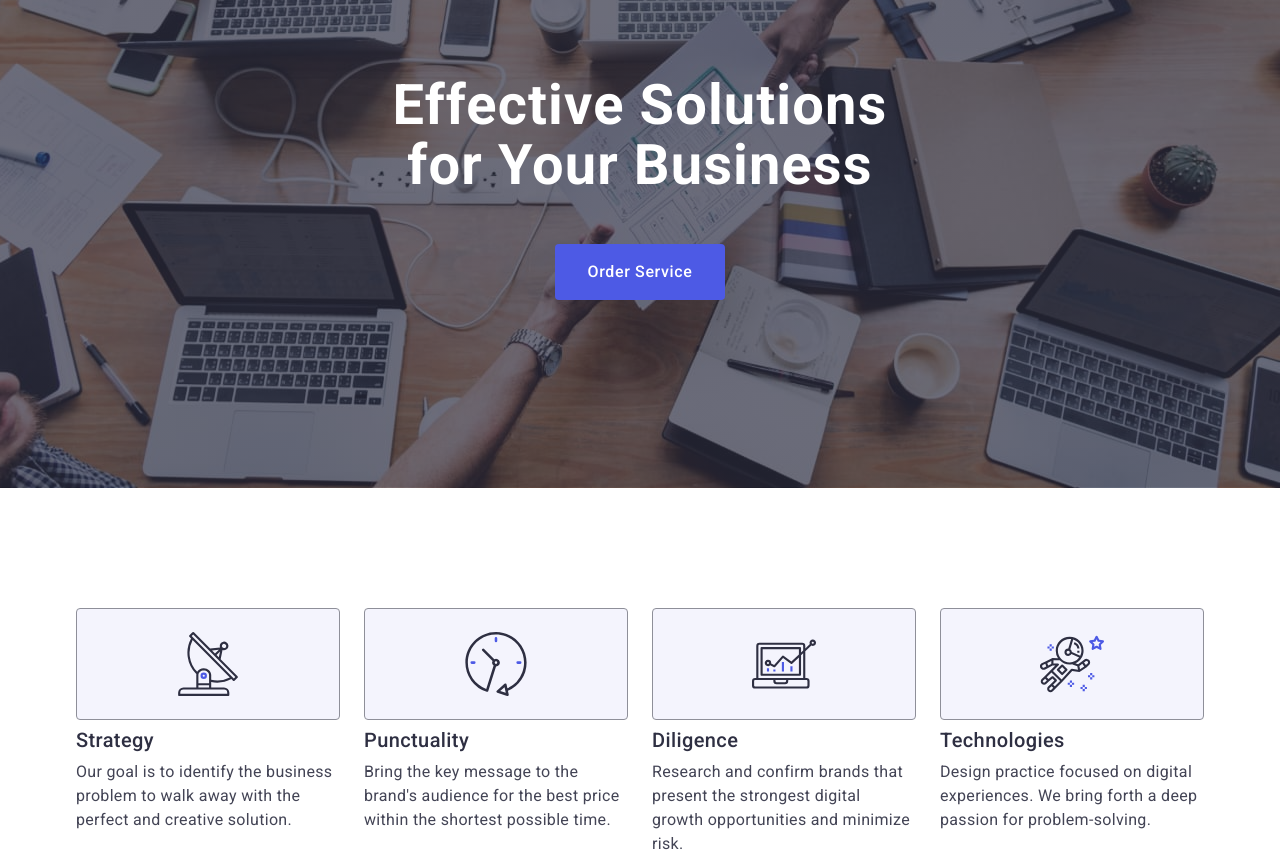
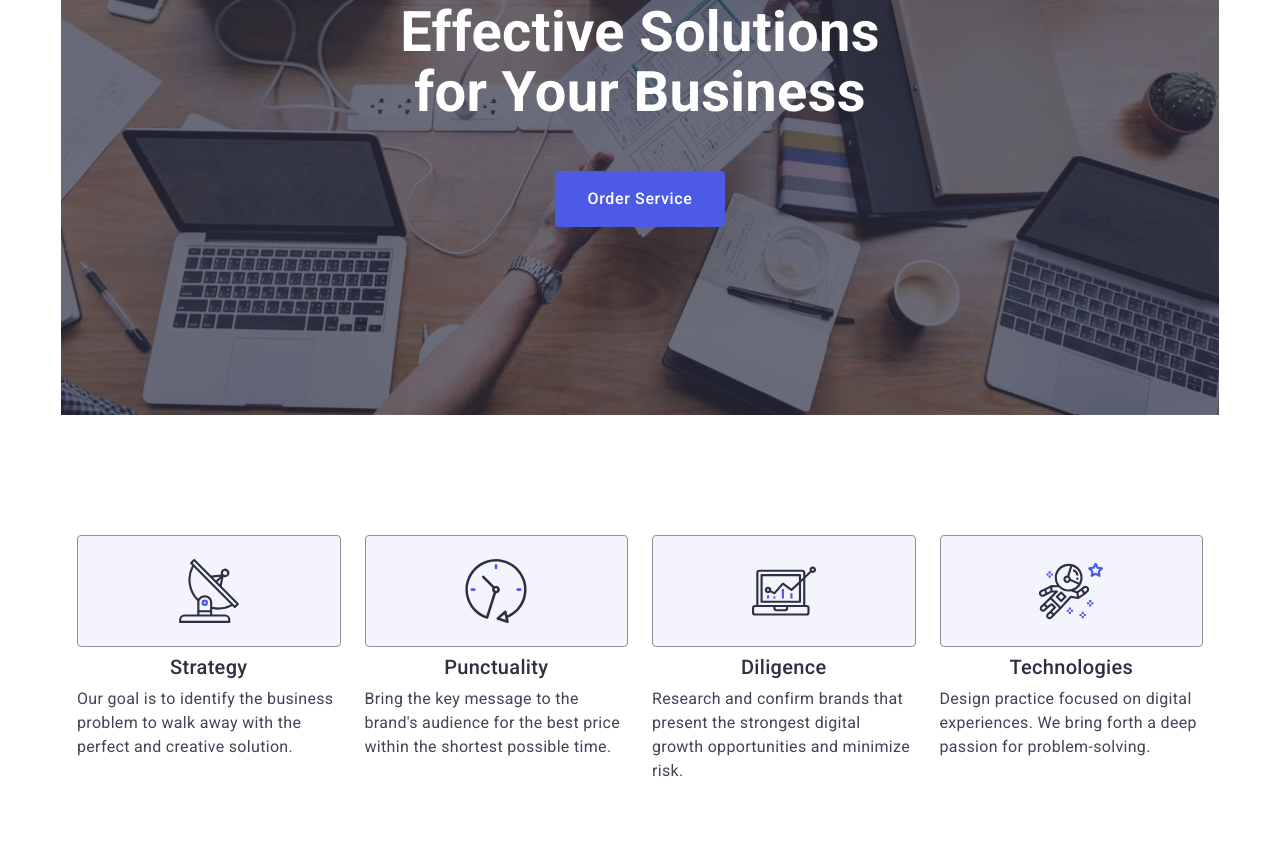
Before and after one commit to nasteap2015/goit-markup-hw-06, a plain HTML site: page index.html in a window 1280 px wide. Shown: the part 185-1044 px from the top of the page. Drawn offline with nearby package versions, Linux system fonts and the light colour scheme.

Commit message:
1-3 sections

```diff
--- a/css/styles.css
+++ b/css/styles.css
@@ -33,21 +33,37 @@ address {
     font-style: normal;
 }
 
+
+/* Глобальні стилі */
 body{
     font-family: 'Roboto', sans-serif;
     color: #434455;
-    font-size:16px;
+    font-size: 16px;
     background-color: #FFFFFF;
     letter-spacing: 0.02em;
 }
 
 .container{
-    max-width: 1158px;
-    padding-left: 15px;
-    padding-right: 15px;
+    max-width: 320px;
+    padding-left: 16px;
+    padding-right: 16px;
     margin:0 auto;
 }
 
+@media screen and (min-width: 768px){
+    .container{
+        max-width: 768px;
+    }
+}
+
+@media screen and (min-width: 1158px){
+    .container{
+        max-width: 1158px;
+    }
+}
+
+/* Стилі хедера*/
+/*
 .header-container{
     border-bottom: 1px solid #e7e9fc;
     box-shadow: 0px 1px 6px 0px rgba(46, 47, 66, 0.08), 0px 1px 1px 0px rgba(46, 47, 66, 0.16), 0px 2px 1px 0px rgba(46, 47, 66, 0.08);
@@ -155,9 +171,10 @@ body{
 .address-info:focus{
     color: #404BBF;
 }
+*/
 
+/* Стилі першої секції */
 .first-section{
-    max-width: 1440px;
     background-repeat: no-repeat;
     background-image: linear-gradient(
         to bottom,
@@ -165,31 +182,30 @@ body{
         rgba(46, 47, 66, 0.7)
     ),
         url(../images/hero-background.jpg);
-    background-size: cover;
+    background-size: cover          ;
     background-position: center;
-    padding: 188px 0;
+    padding-top: 72px;
 }
 
 .first-section-flex{
     display: flex;
     flex-direction: column;
-    gap: 48px;
+    gap: 72px;
     align-items: center;
 }
 
 .page-title {
-    font-size: 56px;
+    font-size: 36px;
     font-weight: 700;
-    letter-spacing: 0.02em;
     color: #FFFFFF;
-    line-height: 1.07;
+    line-height: 1.11;
     text-align: center;
-    max-width: 496px;
+    padding: 0 40px;
 }
 .first-section-button{
     background-color:#4D5AE5;
     color:#FFFFFF;
-    font-size:16px;
+    font-size: 16px;
     font-weight: 500;
     letter-spacing: 0.04em;
     line-height: 1.5;
@@ -201,14 +217,53 @@ body{
     height: 56px;
     border: none;
     transition: background-color 250ms cubic-bezier(0.4, 0, 0.2, 1) 0ms;
-}
-.first-section-button:hover,
-.first-section-button:focus{
-    background-color:#404BBF;
+    margin-bottom: 72px;
 }
 
+@media (min-width: 768px){
+    .first-section{
+        padding-top: 112px;
+    }
+
+    .first-section-flex{
+        gap: 36px;
+    }
+
+    .page-title{
+        font-size: 56px;
+        line-height: 1.07;
+        padding: 0;
+        max-width: 496px;
+    }
+
+    .first-section-button{
+        margin-bottom: 112px;
+    }
+}
+
+@media (min-width: 1158px){
+    .first-section {
+        padding-top: 188px;
+    }
+
+    .first-section-flex {
+        gap: 48px;
+    }
+
+    .first-section-button {
+        margin-bottom: 188px;
+    }
+
+    .first-section-button:hover,
+    .first-section-button:focus {
+        background-color: #404BBF;
+    }
+}
+
+
+
 .second-section{
-    padding: 120px 0;
+    padding-top: 96px;
 }
 
 .visually-hidden {
@@ -225,50 +280,87 @@ body{
 }
 
 .icon-container{
-    border-radius: 4px;
-    border: 1px solid #8E8F99;
-    background-color: #F4F4FD;
-    margin-bottom: 8px;
-    display: flex;
-    align-items: center;
-    justify-content: center;
-    height: 112px;
+    display: none;
 }
 
 .advantages-list{
     display: flex;
-    flex-wrap: wrap;
-    gap: 24px;
-}
-
-.second-section-list{
-    width: calc((100% - 72px) / 4);
+    flex-direction: column;
+    gap: 72px;
+    margin-bottom: 96px;
 }
 
 .second-section-list-title{
-    font-size:20px;
-    font-weight: 500;
-    letter-spacing: 0.02em;
-    line-height: 1.2;
+    font-size:36px;
+    font-weight: 700;
+    line-height: 1.11;
     color:#2E2F42;
+    text-align: center;
     margin-bottom: 8px;
 }
+
 .second-section-list-content{
     font-size: 16px;
-    font-weight: regular;
-    letter-spacing: 0.02em;
+    font-weight: 500;
     line-height: 1.5;
     color: #434455;
 }
+
+@media (min-width: 768px){
+    .advantages-list{
+        flex-direction: row;
+        flex-wrap: wrap;
+        row-gap: 72px;
+        column-gap: 24px;
+    }
+
+    .second-section-list {
+        width: calc((100% - 48px) / 2);
+    }
+}
+
+@media (min-width: 1158px){
+    .second-section {
+        padding-top: 120px;
+    }
+
+    .icon-container {
+        border-radius: 4px;
+        border: 1px solid #8E8F99;
+        background-color: #F4F4FD;
+        margin-bottom: 8px;
+        display: flex;
+        align-items: center;
+        justify-content: center;
+        height: 112px;
+    }
+
+    .second-section-list {
+        width: calc((100% - 72px) / 4);
+    }
+
+    .second-section-list-title{
+        font-size: 20px;
+        font-weight: 500;
+        line-height: 1.2;
+    }
+
+    .second-section-list-content{
+        font-weight: 400;
+        line-height: 1.5;
+    }
+}
+
+
 .third-section{
     background-color: #F4F4FD;
-    padding-top: 120px;
-    padding-bottom: 120px;
+        padding-top: 96px;
+        padding-bottom: 96px;
 }
+
 .third-section-title{
     font-size: 36px;
-    font-weight: 500;
-    letter-spacing: 0.02em;
+    font-weight: 700;
     line-height: 1.11;
     color: #2E2F42;
     text-align: center;
@@ -278,20 +370,20 @@ body{
 
 .team-list{
     display: flex;
-    flex-wrap: wrap;
-    gap: 24px;
+    flex-direction: column;
+    gap: 72px;
     justify-content: center;
 }
 
 .personal-card{
+    max-width: 264px;
     background-color: #FFFFFF;
-    width: calc((100% - 72px) / 4);
     border-radius: 0px 0px 4px 4px;
     box-shadow: 0px 2px 1px 0px rgba(46, 47, 66, 0.08), 0px 1px 1px 0px rgba(46, 47, 66, 0.16), 0px 1px 6px 0px rgba(46, 47, 66, 0.08);
 }
 
 .personal-info{
-    padding: 32px 0
+    padding: 32px 16px;
 }
 
 .link-icon-list-item{
@@ -302,7 +394,6 @@ body{
 .third-section-list-title{
     font-size: 20px;
     font-weight: 500;
-    letter-spacing: 0.02em;
     line-height: 1.2;
     color: #2E2F42;
     text-align: center;
@@ -311,8 +402,7 @@ body{
 
 .third-section-list-content{
     font-size: 16px;
-    font-weight: regular;
-    letter-spacing: 0.02em;
+    font-weight: 400;
     line-height: 1.5;
     color: #434455;
     text-align: center;
@@ -336,15 +426,43 @@ body{
     transition: background-color 250ms cubic-bezier(0.4, 0, 0.2, 1) 0ms;
 }
 
-.socials-link:hover,
-.socials-link:focus{
-    background-color: #404BBF;
-}
-
 .socials-icon{
     fill: #f4f4fd;
 }
 
+@media (min-width: 768px){
+    .team-list{
+        flex-direction: row;
+        flex-wrap: wrap;
+        column-gap: 24px;
+        row-gap: 64px;
+    }
+
+    .personal-card{
+        max-width: calc((100% - 24) / 2);
+    }
+
+}
+
+@media (min-width: 1158px){
+    .third-section {
+        padding-top: 120px;
+        padding-bottom: 120px;
+    }
+
+    .third-section-title{
+        font-size: 36px;
+        font-weight: 700;
+    }
+
+    .socials-link:hover,
+    .socials-link:focus {
+        background-color: #404BBF;
+    }
+}
+
+
+/*
 .fourth-section {
     padding: 120px 0;
 }
@@ -424,6 +542,7 @@ body{
     transform: translateY(100%);
     transition: transform 250ms cubic-bezier(0.4, 0, 0.2, 1);
 }
+
 
 .footer{
     background-color: #2E2F42;
@@ -566,6 +685,7 @@ body{
     fill: #FFFFFF;
     margin-left: 16px       ;
 }
+
 
 .backdrop{
     position: fixed;
@@ -780,3 +900,4 @@ body{
     background-color: #404BBF;
     fill: #F4F4FD;
 }
+*/
```
Also changed, not shown: index.html (+10 -1 lines).
